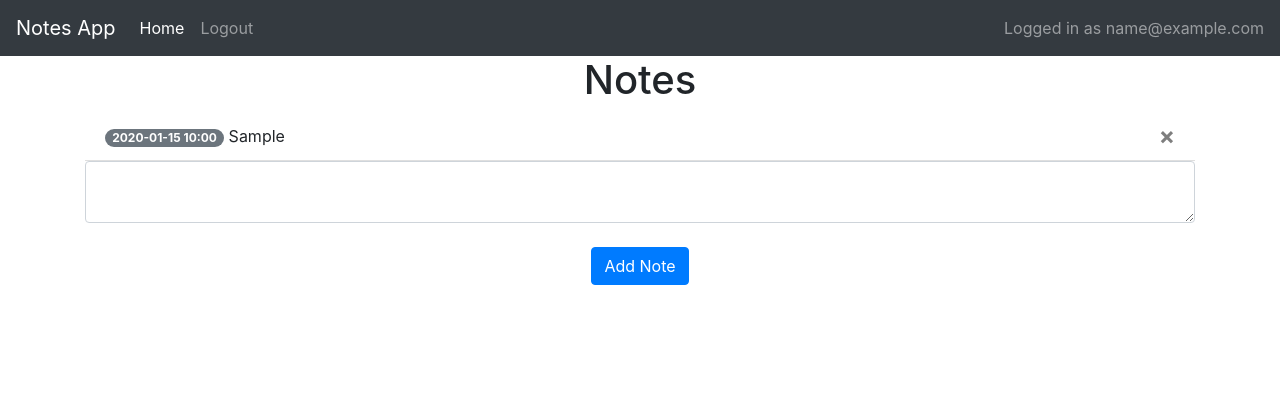
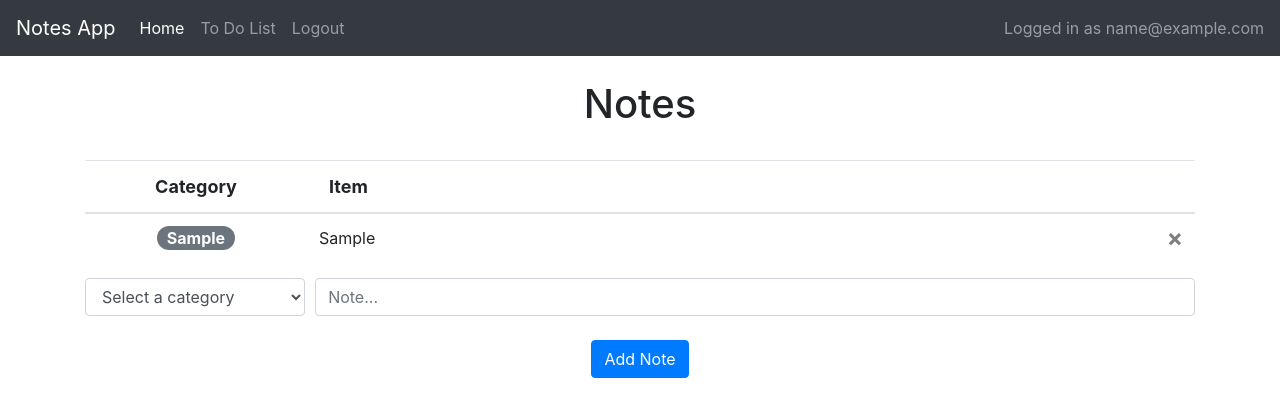
Before and after one commit to MichaelCheungCC/Flask-Web-Tutorial, a Flask app: page / in a window 1280 px wide. Shown: the top 417 px of the page. Run offline with Flask 3, Linux system fonts and the light colour scheme; a user stored in the database is signed in; tables that the repository leaves empty hold one stand-in row (values such as "Sample post"); some libraries are stand-ins or nearby versions.

Commit message:
Added To-Do page, some css and javascript

```diff
--- a/website/__init__.py
+++ b/website/__init__.py
@@ -30,6 +30,10 @@ def create_app():
     def load_user(id):
         return User.query.get(int(id))
 
+    @app.template_filter('sort_by_due_date')
+    def sort_by_due_date(to_dos):
+        return sorted(to_dos, key=lambda x: x.due_date)
+
     return app
 
 def create_database(app):
--- a/website/static/index.js
+++ b/website/static/index.js
@@ -1,3 +1,4 @@
+// delete note
 function deleteNote(noteID) {
     fetch('/delete-note', {
         method: 'POST',
@@ -6,3 +7,37 @@ function deleteNote(noteID) {
         window.location.href = "/";
     });
 }
+
+// delete to-do
+function deleteToDo(todoID) {
+    fetch('/delete-to-do', {
+        method: 'POST',
+        body: JSON.stringify({ todoID: todoID }),
+    }).then((_res) => {
+        window.location.href = "/to-do";
+    });
+}
+
+// jQuery to set active navigation bar
+$(document).ready(function () {
+    $('a[href="' + this.location.pathname + '"]').addClass("active");
+});
+
+// control the badge color based on category
+const badgeColors = {
+    'Personal': 'badge-primary',
+    'Work': 'badge-success',
+    'Study': 'badge-info',
+    'Other': 'badge-secondary'
+};
+const categoryBadges = document.querySelectorAll('.category-badge');
+
+function setBadgeColor(category, element) {
+    const color = badgeColors[category] || 'badge-secondary';
+    element.classList.add(color);
+};
+
+categoryBadges.forEach((categoryBadge) => {
+    const category = categoryBadge.getAttribute('data-category');
+    setBadgeColor(category, categoryBadge);
+});
--- a/website/static/mystyle.css
+++ b/website/static/mystyle.css
@@ -1,9 +1,55 @@
-h3, p1, ul, label, br {
+h1 {
+  text-align: center;
+}
+
+h1,
+h2,
+h3,
+p1,
+ul,
+label,
+br,
+table {
   caret-color: transparent;
 }
 
 ::selection {
-    background-color: #c933ff;
-    color: #FFFFFF;
-    z-index: 9999;
-  }
+  background-color: #c933ff;
+  color: #FFFFFF;
+  z-index: 9999;
+}
+
+.table-col1 {
+  width: 20%;
+  font-size: 18px;
+  text-align: center
+}
+
+.table-col2 {
+  font-size: 18px;
+  text-indent: 10px;
+}
+
+.table-size {
+  font-size: 16px
+}
+
+input#to-do,
+input#note {
+  margin-left: 10px;
+}
+
+select#category, input#due_date {
+  width: 20%;
+  font-size: 16px;
+}
+
+input#note, input#to-do {
+  width: 80%;
+}
+
+#note_input,
+#to_do_input {
+  display: flex;
+  align-items: center;
+}
--- a/website/templates/base.html
+++ b/website/templates/base.html
@@ -1,19 +1,13 @@
 <!DOCTYPE html>
 <html>
+
 <head>
   <meta charset="utf-8" />
   <meta name="viewport" content="width=device-width, initial-scale=1.0" />
-    <link
-      rel="stylesheet"
-      href="https://stackpath.bootstrapcdn.com/bootstrap/4.4.1/css/bootstrap.min.css"
-      integrity="sha384-Vkoo8x4CGsO3+Hhxv8T/Q5PaXtkKtu6ug5TOeNV6gBiFeWPGFN9MuhOf23Q9Ifjh"
-      crossorigin="anonymous"
-    />
-    <link
-      rel="stylesheet"
-      href="https://stackpath.bootstrapcdn.com/font-awesome/4.7.0/css/font-awesome.min.css"
-      crossorigin="anonymous"
-    />
+  <link rel="stylesheet" href="https://stackpath.bootstrapcdn.com/bootstrap/4.4.1/css/bootstrap.min.css"
+    integrity="sha384-Vkoo8x4CGsO3+Hhxv8T/Q5PaXtkKtu6ug5TOeNV6gBiFeWPGFN9MuhOf23Q9Ifjh" crossorigin="anonymous" />
+  <link rel="stylesheet" href="https://stackpath.bootstrapcdn.com/font-awesome/4.7.0/css/font-awesome.min.css"
+    crossorigin="anonymous" />
   <link rel="stylesheet" href="..\static\mystyle.css">
   <title>{% block title %}Home{% endblock %}</title>
 </head>
@@ -21,15 +15,8 @@
 <body>
   <nav class="navbar navbar-expand-lg navbar-dark bg-dark">
     <span class="navbar-brand">Notes App</span>
-      <button
-        class="navbar-toggler"
-        type="button"
-        data-toggle="collapse"
-        data-target="#navbarText"
-        aria-controls="navbarText"
-        aria-expanded="false"
-        aria-label="Toggle navigation"
-      >
+    <button class="navbar-toggler" type="button" data-toggle="collapse" data-target="#navbarText"
+      aria-controls="navbarText" aria-expanded="false" aria-label="Toggle navigation">
       <span class="navbar-toggler-icon"></span>
     </button>
     <div class="collapse navbar-collapse" id="navbarText">
@@ -39,6 +26,7 @@
         <a class="nav-item nav-link" id="signup" href="/sign-up">Sign Up</a>
         {% else %}
         <a class="nav-item nav-link" id="home" href="/">Home</a>
+        <a class="nav-item nav-link" id="to-do" href="/to-do">To Do List</a>
         <a class="nav-item nav-link" id="logout" href="/logout">Logout</a>
         {% endif %}
       </div>
@@ -69,33 +57,19 @@
   <div class="container">{% block content%} {% endblock %}</div>
 
   <!--CDNs-->
-    <script
-      src="https://code.jquery.com/jquery-3.2.1.slim.min.js"
+  <script src="https://code.jquery.com/jquery-3.2.1.slim.min.js"
     integrity="sha384-KJ3o2DKtIkvYIK3UENzmM7KCkRr/rE9/Qpg6aAZGJwFDMVNA/GpGFF93hXpG5KkN"
-      crossorigin="anonymous"
-    ></script>
-    <script
-      src="https://cdnjs.cloudflare.com/ajax/libs/popper.js/1.12.9/umd/popper.min.js"
+    crossorigin="anonymous"></script>
+  <script src="https://cdnjs.cloudflare.com/ajax/libs/popper.js/1.12.9/umd/popper.min.js"
     integrity="sha384-ApNbgh9B+Y1QKtv3Rn7W3mgPxhU9K/ScQsAP7hUibX39j7fakFPskvXusvfa0b4Q"
-      crossorigin="anonymous"
-    ></script>
-    <script
-      src="https://maxcdn.bootstrapcdn.com/bootstrap/4.0.0/js/bootstrap.min.js"
+    crossorigin="anonymous"></script>
+  <script src="https://maxcdn.bootstrapcdn.com/bootstrap/4.0.0/js/bootstrap.min.js"
     integrity="sha384-JZR6Spejh4U02d8jOt6vLEHfe/JQGiRRSQQxSfFWpi1MquVdAyjUar5+76PVCmYl"
-      crossorigin="anonymous"
-    ></script>
+    crossorigin="anonymous"></script>
 
   <!--include external javascript-->
-    <script
-      type="text/javascript"
-      src="{{ url_for('static', filename='index.js') }}"
-    ></script>
+  <script type="text/javascript" src="{{ url_for('static', filename='index.js') }}"></script>
 
-    <!--jQuery to dynamically set active navbar-->
-    <script>
-      $(document).ready(function () {
-        $('a[href="' + this.location.pathname + '"]').addClass("active");
-      });
-    </script>
 </body>
+
 </html>
--- a/website/templates/home.html
+++ b/website/templates/home.html
@@ -1,22 +1,43 @@
-{% extends "base.html" %} {% block title %}Home{% endblock %} {% block content
-%}
-<h1 align="center">Notes</h1>
-<ul class="list-group list-group-flush" id="notes">
-  <!--pass variable user from render_template kwarg-->
-  {% for note in user.notes %}
-  <li class="list-group-item">
-    <span class="badge badge-secondary badge-pill">{{ note.date.strftime('%Y-%m-%d %H:%M') }}</span>
-    <span>{{ note.data }}</span>
-    <button type="button" class="close" onClick="deleteNote({{ note.id }})">
-      <span aria-hidden="true">&times;</span>
-    </button>
-  </li>
-  {% endfor %}
-</ul>
+{% extends "base.html" %} {% block title %}Home{% endblock %} {% block content %}
+<br />
+<h1>Notes</h1>
+<br />
+<div class="table-responsive">
+  <table class="table">
+    <thead>
+      <tr>
+        <th class="table-col1">Category</th>
+        <th class="table-col2">Item</th>
+        <th></th>
+      </tr>
+    </thead>
+    <tbody id="note-list">
+      {% for note in user.notes %}
+      <tr>
+        <td style="text-align:center;"><span class="badge badge-pill table-size category-badge"
+            data-category="{{ note.category }}">{{ note.category
+            }}</span></td>
+        <td><span class="table-size">{{ note.data }}</span></td>
+        <td><button type="button" class="close" onClick="deleteNote({{ note.id }})"><span
+              aria-hidden="true">&times;</span></button></td>
+      </tr>
+      {% endfor %}
+    </tbody>
+  </table>
+</div>
 <form method="POST">
-  <textarea name="note" id="note" class="form-control"></textarea>
+  <div id="note_input">
+    <select name="category" id="category" class="form-control">
+      <option value="" selected disabled>Select a category</option>
+      <option value="Personal">Personal</option>
+      <option value="Work">Work</option>
+      <option value="Study">Study</option>
+      <option value="Other">Other</option>
+    </select>
+    <input type="text" name="note" id="note" class="form-control" placeholder="Note..."></input>
+  </div>
   <br />
-  <div align="center">
+  <div style="text-align: center;">
     <button type="submit" class="btn btn-primary">Add Note</button>
   </div>
 </form>
--- a/website/views.py
+++ b/website/views.py
@@ -1,6 +1,6 @@
 from flask import Blueprint, render_template, request, flash, jsonify
 from flask_login import login_required, current_user
-from .models import Note
+from .models import Note, To_do
 from . import db
 import json
 import pytz
@@ -12,17 +12,40 @@ views = Blueprint('views', __name__)
 @login_required
 def home():
     if request.method == 'POST':
+        category = request.form.get('category')
         note = request.form.get('note')
-
-        if len(note) < 1:
+        if not category:
+            flash('Please select a category!', category='error')
+        elif len(note) < 1:
             flash('Please enter something in the note!', category='error')
         else:
-            new_note = Note(data=note, user_id=current_user.id, date=pytz.timezone('Asia/Shanghai').localize(datetime.now()))
+            new_note = Note(category=category, data=note, user_id=current_user.id, date=pytz.timezone('Asia/Shanghai').localize(datetime.now()))
             db.session.add(new_note)
             db.session.commit()
             flash('Note added!', category='success')
 
     return render_template("home.html", user=current_user)
+
+@views.route('/to-do', methods=['GET', 'POST'])
+@login_required
+def to_do():
+    if request.method == 'POST':
+        due_date_str = request.form.get('due_date')
+        to_do = request.form.get('to-do')
+
+        if len(due_date_str) < 1:
+            flash('Please select a date.', category='error')
+        elif len(to_do) < 1:
+            flash('Please enter something.', category='error')
+
+        else:
+            due_date = datetime.strptime(due_date_str, '%Y-%m-%d').date()
+            new_to_do = To_do(data=to_do, user_id=current_user.id, date=pytz.timezone('Asia/Shanghai').localize(datetime.now()), due_date=due_date)
+            db.session.add(new_to_do)
+            db.session.commit()
+            flash('To-Do added!', category='success')
+
+    return render_template("to_do_list.html", user=current_user)
 
 @views.route('/delete-note', methods=['POST'])
 def delete_note():
@@ -34,3 +57,14 @@ def delete_note():
             db.session.delete(note)
             db.session.commit()
     return jsonify({})
+
+@views.route('/delete-to-do', methods=['POST'])
+def delete_to_do():
+    to_do = json.loads(request.data)
+    todoID = to_do['todoID']
+    to_do = To_do.query.get(todoID)
+    if to_do:
+        if to_do.user_id == current_user.id:
+            db.session.delete(to_do)
+            db.session.commit()
+    return jsonify({})
```
Also changed, not shown: website/models.py (+11 -1 lines), website/templates/to_do_list.html (added, +38 -0 lines), 1 other file. Lines whose indentation alone changed are shown as unchanged.
